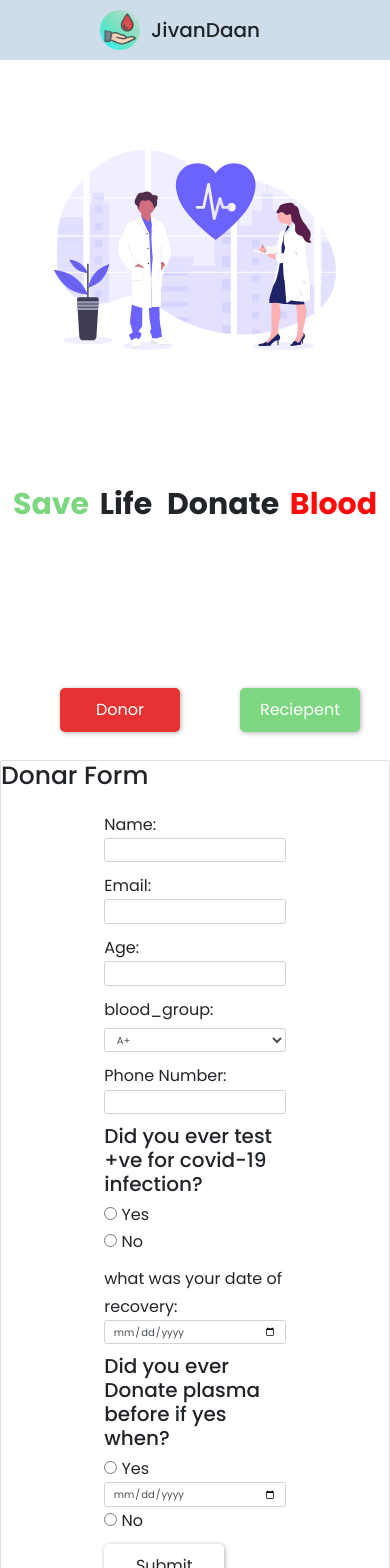
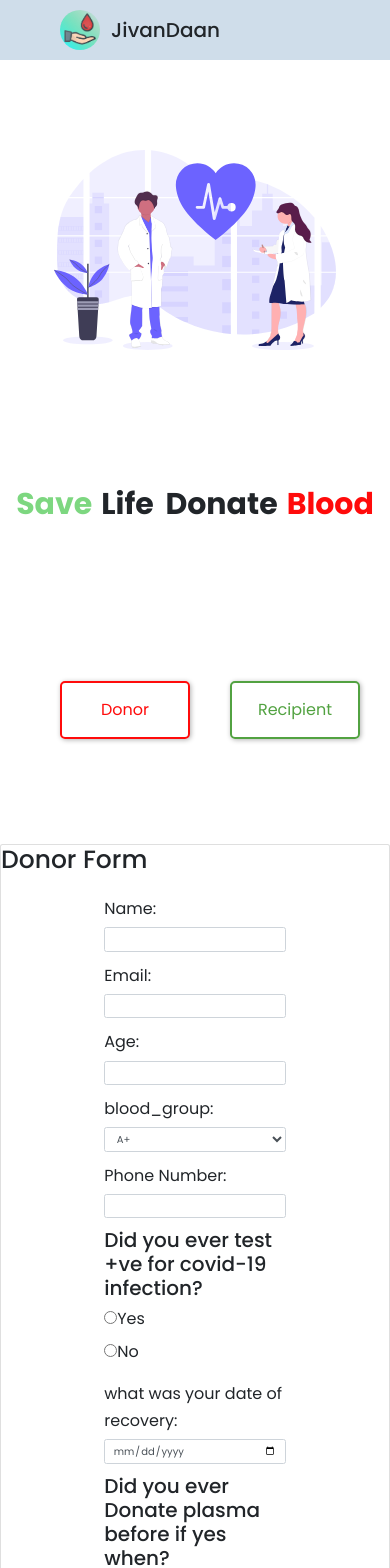
Before and after one commit to jivaandaan/jivaandan-frontend, a React (Create React App) app: page / in a window 390 px wide. Shown: the top 1568 px of the page. Built offline with nearby package versions, Linux system fonts and the light colour scheme.

Commit message:
animations added

```diff
--- a/package.json
+++ b/package.json
@@ -6,6 +6,7 @@
     "@testing-library/jest-dom": "^5.11.4",
     "@testing-library/react": "^11.1.0",
     "@testing-library/user-event": "^12.1.10",
+    "aos": "^2.3.4",
     "node-sass": "^5.0.0",
     "react": "^17.0.1",
     "react-dom": "^17.0.1",
@@ -14,7 +15,7 @@
   },
   "scripts": {
     "start": "react-scripts start",
-    "build": "CI=react-scripts build",
+    "build": "react-scripts build",
     "test": "react-scripts test",
     "eject": "react-scripts eject",
     "sass": "node-sass -w ./src/sass/App.scss -o ./src"
--- a/src/App.css
+++ b/src/App.css
@@ -31,8 +31,6 @@ body {
 
 .logo-box {
   height: 100%;
-  margin-right: 40px;
-  margin-left: 40px;
   width: 16rem;
   height: 100%;
   display: flex;
@@ -68,11 +66,12 @@ body {
   height: 6rem;
   top: 0;
   width: 100vw;
-  background-color: #cfddea; }
+  background-color: #cfddea;
+  z-index: 10; }
 
 .btn {
-  padding: 1rem 2rem;
-  min-width: 12rem;
+  padding: 1.5rem 2rem;
+  min-width: 15rem;
   border: none;
   background-color: transparent;
   border-radius: 0.5rem;
@@ -81,17 +80,29 @@ body {
   font-size: 1.6rem;
   outline: none;
   box-shadow: 0.1rem 0.1rem 0.5rem rgba(0, 0, 0, 0.3); }
+  @media (max-width: 56.25em) {
+    .btn {
+      min-width: 13rem; } }
 
 .btn--green {
-  background-color: #7dd780;
-  color: #fff; }
+  background-color: transparent;
+  color: #52a241;
+  border: 0.2rem solid #52a241; }
+  .btn--green:hover {
+    color: #fff;
+    background-color: #52a241; }
 
 .btn--red {
-  background-color: #e63232;
-  color: #fff; }
+  background-color: transparent;
+  color: #ff0b0b;
+  border: 0.2rem solid #ff0b0b; }
+  .btn--red:hover {
+    color: #fff;
+    background-color: #ff0b0b; }
 
 .header {
   height: 90vh;
+  margin-bottom: 10vh;
   display: flex;
   flex-direction: column;
   justify-content: center;
@@ -104,6 +115,7 @@ body {
     flex-direction: row; }
     @media (max-width: 56.25em) {
       .header__content {
+        font-size: 1rem;
         transform: translateY(-5rem); } }
   .header__img--sm {
     display: none; }
@@ -117,7 +129,7 @@ body {
       .header__img {
         display: none; } }
   .header__buttons {
-    width: 30rem;
+    width: 35rem;
     margin: auto;
     height: 100%;
     display: flex;
--- a/src/components/components/DonarForm.js
+++ b/src/components/components/DonarForm.js
@@ -1,24 +1,42 @@
 const DonarForm = () => {
   return (
-        <div class="card" >
-            <h1 class="card-title" >Donar Form</h1>
-            <div class="card-body">
-                <form class="w-50 m-auto" action="/sam">
-                    <div class="form-group">
-                        <lable>Name:</lable>
-                        <input type="text" name="name" required id="name" class="form-control" />
+    <div className="card">
+      <h1 className="card-title">Donor Form</h1>
+      <div className="card-body">
+        <form className="w-50 m-auto" action="/sam">
+          <div className="form-group">
+            <label>Name:</label>
+            <input
+              type="text"
+              name="name"
+              required
+              id="name"
+              className="form-control"
+            />
           </div>
-                    <div class="form-group">
-                        <lable for="email">Email:</lable>
-                        <input type="email" name="email" required id="email" class="form-control" />
+          <div className="form-group">
+            <label htmlFor="email">Email:</label>
+            <input
+              type="email"
+              name="email"
+              required
+              id="email"
+              className="form-control"
+            />
           </div>
-                    <div class="form-group">
-                        <lable>Age:</lable>
-                        <input type="number" name="age" required id="age" class="form-control" />
+          <div className="form-group">
+            <label>Age:</label>
+            <input
+              type="number"
+              name="age"
+              required
+              id="age"
+              className="form-control"
+            />
           </div>
-                    <div class="form-group">
-                        <label for="blood_group">blood_group:</label>
-                        <select name="blood_group" id="age" class="form-control">
+          <div className="form-group">
+            <label htmlFor="blood_group">blood_group:</label>
+            <select name="blood_group" id="age" className="form-control">
               <option value="A+">A+</option>
               <option value="A-">A-</option>
               <option value="o+">o+</option>
@@ -29,43 +47,88 @@ const DonarForm = () => {
               <option value="AB-">AB-</option>
             </select>
           </div>
-                    <div class="form-group">
-                        <lable for="phone">Phone Number:</lable>
-                        <input type="tel" name="phone" required id="phone" class="form-control" required />
+          <div className="form-group">
+            <label htmlFor="phone">Phone Number:</label>
+            <input
+              type="tel"
+              name="phone"
+              required
+              id="phone"
+              className="form-control"
+            />
           </div>
-                    <div class="form-group">
+          <div className="form-group">
             <h2>Did you ever test +ve for covid-19 infection?</h2>
             <div>
-                            <input type="radio" name="test" value="yes" required id="t1" class="form" required />
-                            <lable for="t1">    Yes</lable>
+              <input
+                type="radio"
+                name="test"
+                value="yes"
+                required
+                id="t1"
+                className="form"
+              />
+              <label htmlFor="t1"> Yes</label>
             </div>
             <div>
-                            <input type="radio" name="test" value="No" required id="t2" class="form" required />
-                            <lable for="t2">    No</lable>
+              <input
+                type="radio"
+                name="test"
+                value="No"
+                required
+                id="t2"
+                className="form"
+              />
+              <label htmlFor="t2"> No</label>
             </div>
           </div>
-                    <div class="form-group">
-                        <lable for="Date1">what was your date of recovery:</lable>
-                        <input type="date" name="Date1" required id="Date1" class="form-control" required />
+          <div className="form-group">
+            <label htmlFor="Date1">what was your date of recovery:</label>
+            <input
+              type="date"
+              name="Date1"
+              required
+              id="Date1"
+              className="form-control"
+            />
           </div>
-                    <div class="form-group">
+          <div className="form-group">
             <h2>Did you ever Donate plasma before if yes when?</h2>
             <div>
-                            <input type="radio" name="test1" value="yes" required id="t1" class="form" required />
-                            <lable for="t1">    Yes</lable>
-                            <input type="date" name="Date" required id="Date3" class="form-control" required />
-
+              <input
+                type="radio"
+                name="test1"
+                value="yes"
+                required
+                id="t1"
+                className="form"
+              />
+              <label htmlFor="t1"> Yes</label>
+              <input
+                type="date"
+                name="Date"
+                required
+                id="Date3"
+                className="form-control"
+              />
             </div>
             <div>
-                            <input type="radio" name="test1" value="No" required id="t2" class="form" required />
-                            <lable for="t2">    No</lable>
+              <input
+                type="radio"
+                name="test1"
+                value="No"
+                required
+                id="t2"
+                className="form"
+              />
+              <label htmlFor="t2"> No</label>
             </div>
           </div>
-                    <button type="submit" class="btn" >submit</button>
-
+          <button type="submit" className="btn">
+            submit
+          </button>
         </form>
       </div>
-
     </div>
   );
 };
--- a/src/components/components/Header.js
+++ b/src/components/components/Header.js
@@ -10,21 +10,67 @@ const Header = () => {
         style={{ height: '20rem' }}
       />
       <div className="header__content">
-        <span className="text--bold green">Save&nbsp;</span>&nbsp;
-        <span className="text--bold">Life&nbsp;</span>&nbsp;
+        <span
+          className="text--bold green"
+          data-aos="fade-up"
+          data-aos-duration="1500"
+        >
+          Save&nbsp;
+        </span>
+        &nbsp;
+        <span
+          className="text--bold"
+          data-aos="fade-up"
+          data-aos-duration="1500"
+        >
+          Life&nbsp;
+        </span>
+        &nbsp;
         <img
           src={Illus}
           alt="illustration"
           className="header__img"
           style={{ height: '25rem' }}
+          data-aos="zoom-out"
+          data-aos-duration="1500"
+          data-aos-delay="1000"
         />
         &nbsp; &nbsp;
-        <span className="text--bold">Donate&nbsp;</span>&nbsp;
-        <span className="text--bold red">Blood</span>
+        <span
+          className="text--bold"
+          data-aos="fade-up"
+          data-aos-duration="1500"
+        >
+          Donate&nbsp;
+        </span>
+        &nbsp;
+        <span
+          className="text--bold red"
+          data-aos="fade-up"
+          data-aos-duration="1500"
+        >
+          Blood
+        </span>
       </div>
       <div className="header__buttons">
-        <button className="btn btn--red">donor</button>
-        <button className="btn btn--green">reciepent</button>
+        <button
+          className="btn btn--red"
+          data-aos="fade-up"
+          data-aos-duration="1500"
+          data-aos-delay="1000"
+          data-aos-anchor-placement="top-bottom"
+        >
+          donor
+        </button>
+        <button
+          className="btn btn--green"
+          data-aos="fade-up"
+          data-aos-duration="1500"
+          data-aos-delay="1000"
+          data-aos-anchor-placement="top-bottom"
+        >
+          recipient
+        </button>
       </div>
     </header>
   );
--- a/src/components/layouts/Navbar.js
+++ b/src/components/layouts/Navbar.js
@@ -2,9 +2,14 @@ import logo from '../../assets/logo.png';
 
 const Navbar = () => {
   return (
-    <nav className="navbar ">
+    <nav className="navbar " data-aos="fade-down" data-aos-duration="1500">
       <div className="container">
-        <div className="logo-box">
+        <div
+          className="logo-box"
+          data-aos="fade-right"
+          data-aos-delay="1000"
+          data-aos-duration="1500"
+        >
           <img src={logo} alt="logo" className="logo" />
           <span className="logo__text">JivanDaan</span>
         </div>
--- a/src/sass/components/_header.scss
+++ b/src/sass/components/_header.scss
@@ -1,5 +1,6 @@
 .header {
   height: 90vh;
+  margin-bottom: 10vh;
   display: flex;
   flex-direction: column;
   justify-content: center;
@@ -10,6 +11,7 @@
     flex-direction: row;
 
     @include respond(tab-port) {
+      font-size: 1rem;
       transform: translateY(-5rem);
     }
   }
@@ -32,7 +34,7 @@
   }
 
   &__buttons {
-    width: 30rem;
+    width: 35rem;
     margin: auto;
     @include flexBetweenCenter;
     height: 0;
--- a/src/sass/layouts/_buttons.scss
+++ b/src/sass/layouts/_buttons.scss
@@ -1,6 +1,6 @@
 .btn {
-  padding: 1rem 2rem;
-  min-width: 12rem;
+  padding: 1.5rem 2rem;
+  min-width: 15rem;
   border: none;
   background-color: transparent;
   border-radius: 0.5rem;
@@ -9,13 +9,29 @@
   font-size: 1.6rem;
   outline: none;
   box-shadow: 0.1rem 0.1rem 0.5rem rgba($black, 0.3);
+
+  @include respond(tab-port) {
+    min-width: 13rem;
+  }
 }
 
 .btn--green {
-  background-color: $green;
-  color: $white;
+  background-color: transparent;
+  color: $green;
+  border: 0.2rem solid $green;
+
+  &:hover {
+    color: $white;
+    background-color: $green;
+  }
 }
 .btn--red {
-  background-color: $lightRed;
-  color: $white;
+  background-color: transparent;
+  color: $red;
+  border: 0.2rem solid $red;
+
+  &:hover {
+    color: $white;
+    background-color: $red;
+  }
 }
--- a/src/sass/layouts/_navbar.scss
+++ b/src/sass/layouts/_navbar.scss
@@ -4,4 +4,5 @@
   top: 0;
   width: 100vw;
   background-color: $blue;
+  z-index: 10;
 }
--- a/src/sass/utilities/_variables.scss
+++ b/src/sass/utilities/_variables.scss
@@ -2,6 +2,6 @@ $blue: #cfddea;
 $lightBlue: #00c3ee;
 $red: #ff0b0b;
 $lightRed: #e63232;
-$green: #7dd780;
+$green: #52a241;
 $black: #000;
 $white: #fff;
```
Also changed, not shown: public/index.html (+8 -3 lines), src/App.js (+6 -1 lines), 1 other file (tests, documents, lock files or other folders). Lines whose indentation alone changed are shown as unchanged.
